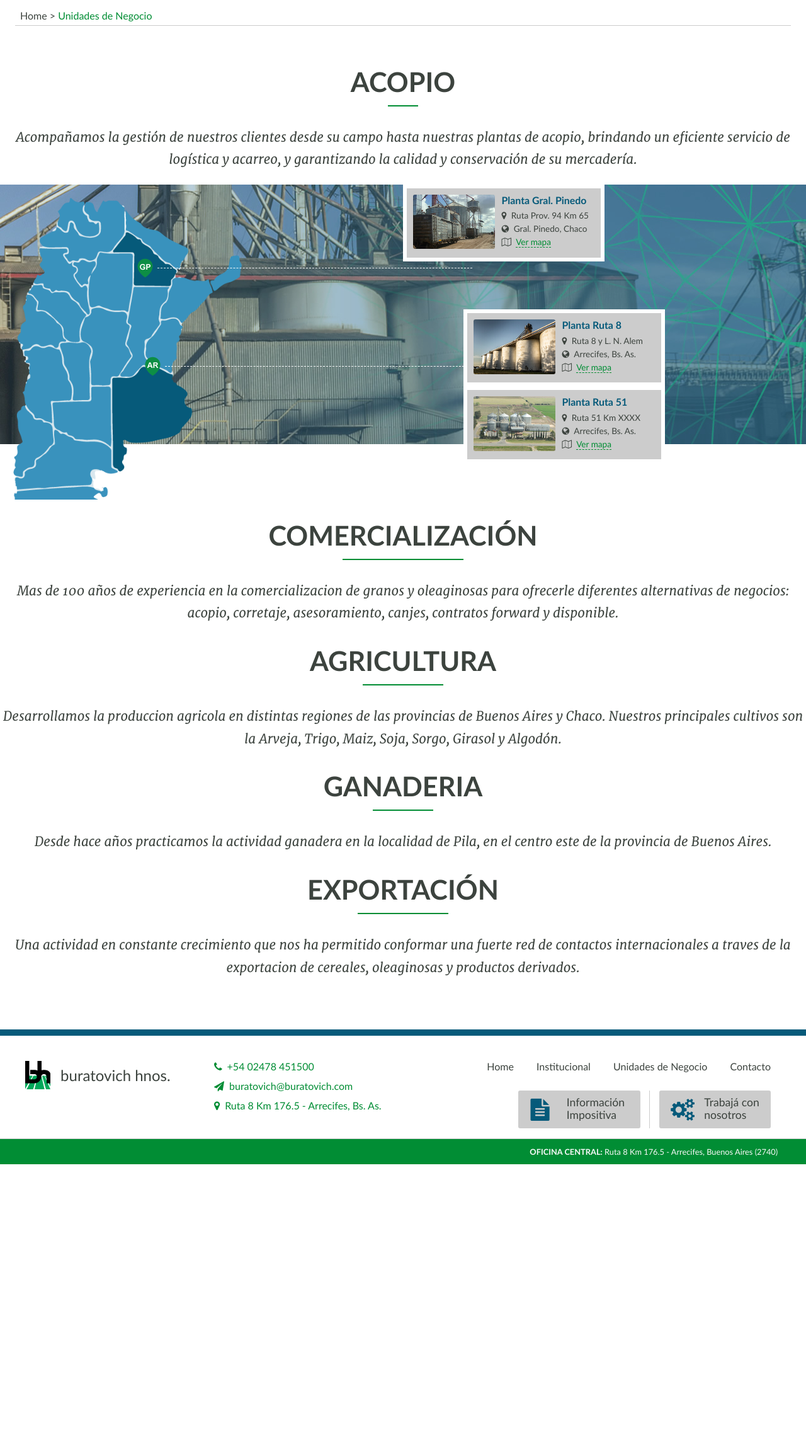
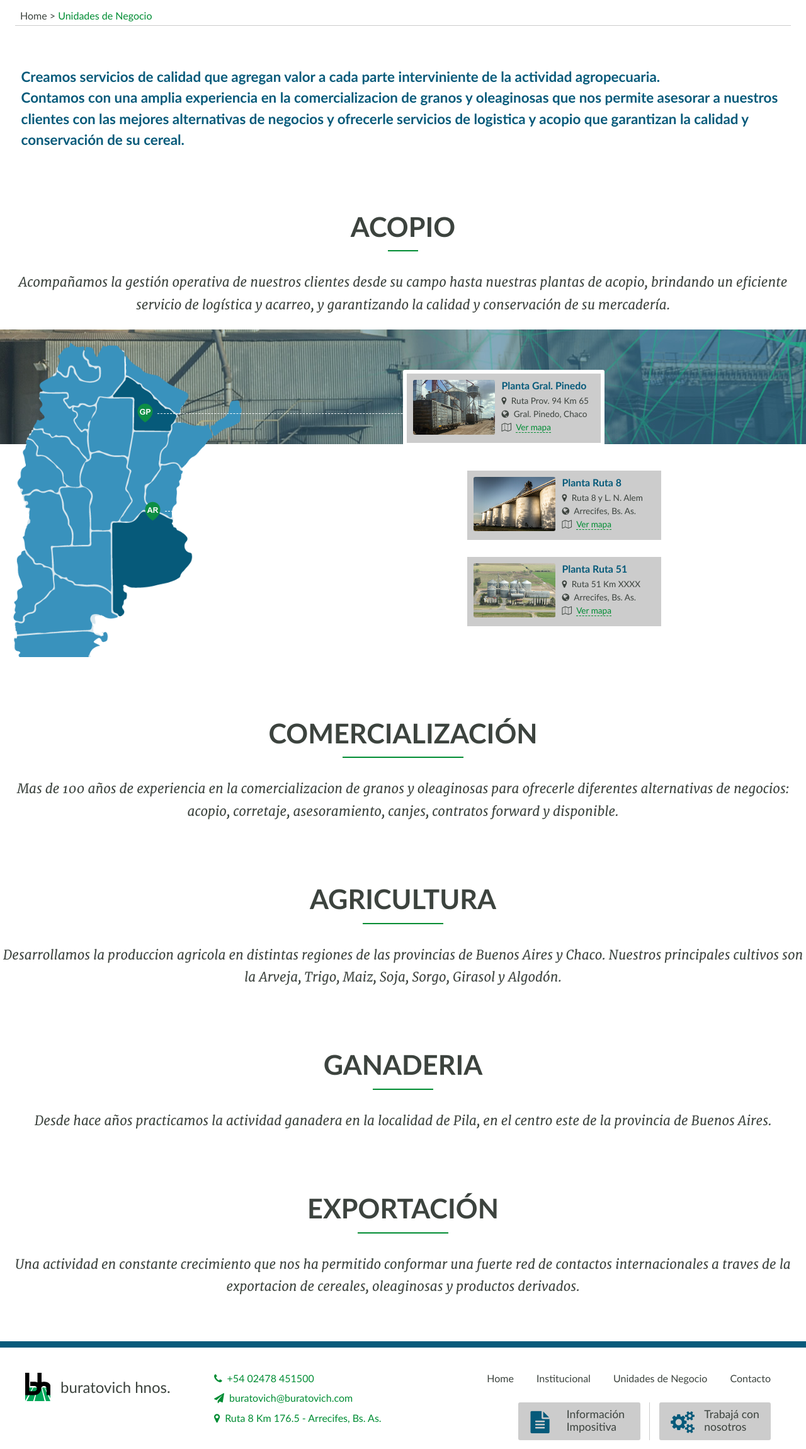
Before and after one commit to luchisds/buratovich, a Django app: template website/templates/units.html in a window 1280 px wide. Shown: the part 95-2395 px from the top of the page at 63% size. Before the commit the page ends 1943 px from the top, so only its background shows below. Run offline with Django 3.2, Linux system fonts and the light colour scheme; the template is opened without the code that fills it, so the values that code supplies are empty; parts of the project's set-up code (start-up, migrations or seed data) failed here and were passed over; some libraries are stand-ins or nearby versions.

Commit message:
units description

```diff
--- a/website/static/css/layout.styl
+++ b/website/static/css/layout.styl
@@ -735,15 +735,25 @@ footer
 /*#### BUSINESS UNITS ###########################################################*/
 
 #bussines-units
+	background url('../img/units/back.jpg') no-repeat fixed top center)
 	padding 3em 0
 	text-align center
+	.units-description
+		color $accentColor
+		font-size 1.4em
+		font-weight 700
+		line-height 1.5em
+		padding 0 1.5em
+		text-align left
 	.unit
-		margin-bottom 2em
+		// margin-bottom 2em
+		margin-top 6em
 		.image
-			max-height 500px
+			max-height 520px
 			overflow hidden
 			position relative
-			//background #eee url('../img/units/unit_acopio_2.jpg') no-repeat fixed top right
+			.content
+				overflow hidden
 			&::after
 				content ""
 				background url('../img/units/unit_acopio_2.jpg') no-repeat fixed top right
@@ -754,8 +764,14 @@ footer
 				right 0
 				position absolute
 				z-index -1
-			.content
-				overflow hidden
+		.line
+			border-top 1px dashed white
+			height 1px
+			width 500px
+		.line-v
+			border-left 1px dashed white
+			margin 0 auto
+			width 1px
 		.quote
 			font-size 1.3em
 			line-height 1.7em
@@ -787,10 +803,6 @@ footer
 				.ar
 					left 36%
 					top 35%
-				.line
-					border-top 1px dashed white
-					height 1px
-					width 500px
 				.gp-line
 					left 39%
 					top 17%
@@ -801,15 +813,15 @@ footer
 				overflow hidden
 				position relative
 				.plant
-					//height 250px
+					position relative
 					text-align left
-					//position absolute
-					position relative
-					width 50%
+					// width 50%
+					width 320px
 					z-index 3
 					.detail
 						background-color $midGrey
 						border 6px solid white
+						border-radius 3px
 						padding 10px
 						img
 							border-radius 3px
@@ -830,13 +842,14 @@ footer
 									color $baseColor
 								i
 									margin-right .3em
+					.line-v
+						height 15px
 				.ar
-					//left 15%
-					//top 30%
-					margin 12% auto auto 15%
+					margin 5% auto auto 15%
+					.detail:nth-child(2)
+						margin-top 15px
 				.gp
-					//top 10%
-						margin 5% auto auto auto
+					margin 10% auto auto 0
 	.commer
 		.separator
 			width 12em
--- a/website/static/css/styles.css
+++ b/website/static/css/styles.css
@@ -1883,13 +1883,24 @@ footer .tax:not(.tax) span:hover .work {
   padding: 3em 0;
   text-align: center;
 }
+#bussines-units .units-description {
+  color: #065a7a;
+  font-size: 1.4em;
+  font-weight: 700;
+  line-height: 1.5em;
+  padding: 0 1.5em;
+  text-align: left;
+}
 #bussines-units .unit {
-  margin-bottom: 2em;
+  margin-top: 6em;
 }
 #bussines-units .unit .image {
-  max-height: 500px;
+  max-height: 520px;
   overflow: hidden;
   position: relative;
+}
+#bussines-units .unit .image .content {
+  overflow: hidden;
 }
 #bussines-units .unit .image::after {
   content: "";
@@ -1902,8 +1913,15 @@ footer .tax:not(.tax) span:hover .work {
   position: absolute;
   z-index: -1;
 }
-#bussines-units .unit .image .content {
-  overflow: hidden;
+#bussines-units .unit .line {
+  border-top: 1px dashed #fff;
+  height: 1px;
+  width: 500px;
+}
+#bussines-units .unit .line-v {
+  border-left: 1px dashed #fff;
+  margin: 0 auto;
+  width: 1px;
 }
 #bussines-units .unit .quote {
   font-size: 1.3em;
@@ -1944,11 +1962,6 @@ footer .tax:not(.tax) span:hover .work {
   left: 36%;
   top: 35%;
 }
-#bussines-units .acopio .image .map-container .line {
-  border-top: 1px dashed #fff;
-  height: 1px;
-  width: 500px;
-}
 #bussines-units .acopio .image .map-container .gp-line {
   left: 39%;
   top: 17%;
@@ -1962,14 +1975,15 @@ footer .tax:not(.tax) span:hover .work {
   position: relative;
 }
 #bussines-units .acopio .image .location .plant {
+  position: relative;
   text-align: left;
-  position: relative;
-  width: 50%;
+  width: 320px;
   z-index: 3;
 }
 #bussines-units .acopio .image .location .plant .detail {
   background-color: #ccc;
   border: 6px solid #fff;
+  border-radius: 3px;
   padding: 10px;
 }
 #bussines-units .acopio .image .location .plant .detail img {
@@ -1997,8 +2011,17 @@ footer .tax:not(.tax) span:hover .work {
 #bussines-units .acopio .image .location .plant .detail div p i {
   margin-right: 0.3em;
 }
+#bussines-units .acopio .image .location .plant .line-v {
+  height: 15px;
+}
 #bussines-units .acopio .image .location .ar {
-  margin: 12% auto auto 15%;
+  margin: 5% auto auto 15%;
+}
+#bussines-units .acopio .image .location .ar .detail:nth-child(2) {
+  margin-top: 15px;
+}
+#bussines-units .acopio .image .location .gp {
+  margin: 10% auto auto 0;
 }
 #bussines-units .commer .separator {
   width: 12em;
--- a/website/templates/units.html
+++ b/website/templates/units.html
@@ -19,10 +19,14 @@
 
 {% block content %}
 <section id="bussines-units">
-	<section class="unit acopio">
+	<article class="units-description">
+		<p>Creamos servicios de calidad que agregan valor a cada parte interviniente de la actividad agropecuaria.</p>
+		<p>Contamos con una amplia experiencia en la comercializacion de granos y oleaginosas que nos permite asesorar a nuestros clientes con las mejores alternativas de negocios y ofrecerle servicios de logistica y acopio que garantizan la calidad y conservación de su cereal.</p>
+	</article>
+	<article class="unit acopio">
 		<h2 class="unit-title">ACOPIO</h2>
 		<div class="separator"></div>
-		<p class="quote maxwidth">Acompañamos la gestión de nuestros clientes desde su campo hasta nuestras plantas de acopio, brindando un eficiente servicio de logística y acarreo, y garantizando la calidad y conservación de su mercadería.</p>
+		<p class="quote maxwidth">Acompañamos la gestión operativa de nuestros clientes desde su campo hasta nuestras plantas de acopio, brindando un eficiente servicio de logística y acarreo, y garantizando la calidad y conservación de su mercadería.</p>
 		<div class="image">
 			<div class="content">
 				<div class="map-container col-2">
@@ -40,7 +44,7 @@
 								<h3>Planta Gral. Pinedo</h3>
 								<p><i class="fa fa-map-marker" aria-hidden="true"></i> Ruta Prov. 94 Km 65</p>
 								<p><i class="fa fa-globe" aria-hidden="true"></i> Gral. Pinedo, Chaco</p>
-								<p><i class="fa fa-map-o" aria-hidden="true"></i> <a href="">Ver mapa</a></p>
+								<p><i class="fa fa-map-o" aria-hidden="true"></i> <a href="https://goo.gl/maps/T1Anp7VF4X72">Ver mapa</a></p>
 							</div>
 						</div>
 					</div>
@@ -51,16 +55,17 @@
 								<h3>Planta Ruta 8</h3>
 								<p><i class="fa fa-map-marker" aria-hidden="true"></i> Ruta 8 y L. N. Alem</p>
 								<p><i class="fa fa-globe" aria-hidden="true"></i> Arrecifes, Bs. As.</p>
-								<p><i class="fa fa-map-o" aria-hidden="true"></i> <a href="">Ver mapa</a></p>
+								<p><i class="fa fa-map-o" aria-hidden="true"></i> <a href="https://goo.gl/maps/qhGsaHRs35D2">Ver mapa</a></p>
 							</div>
 						</div>
+						<div class="line-v"></div>
 						<div class="detail">
 							<img src="{% static "img/mini_ruta51.jpg" %}" alt="">
 							<div>
 								<h3>Planta Ruta 51</h3>
 								<p><i class="fa fa-map-marker" aria-hidden="true"></i> Ruta 51 Km XXXX</p>
 								<p><i class="fa fa-globe" aria-hidden="true"></i> Arrecifes, Bs. As.</p>
-								<p><i class="fa fa-map-o" aria-hidden="true"></i> <a href="">Ver mapa</a></p>
+								<p><i class="fa fa-map-o" aria-hidden="true"></i> <a href="https://goo.gl/maps/52qmKcfdyA72">Ver mapa</a></p>
 							</div>
 						</div>
 					</div>
@@ -69,26 +74,26 @@
 				<!--<div style="clear:both;"></div>-->
 			</div>
 		</div>
-	</section>
-	<section class="unit commer">
+	</article>
+	<article class="unit commer">
 		<h2 class="unit-title">COMERCIALIZACIÓN</h2>
 		<div class="separator"></div>
 		<p class="quote maxwidth">Mas de 100 años de experiencia en la comercializacion de granos y oleaginosas para ofrecerle diferentes alternativas de negocios: acopio, corretaje, asesoramiento, canjes, contratos forward y disponible.</p>
-	</section>
-	<section class="unit agro">
+	</article>
+	<article class="unit agro">
 		<h2 class="unit-title">AGRICULTURA</h2>
 		<div class="separator"></div>
 		<p class="quote maxwidth">Desarrollamos la produccion agricola en distintas regiones de las provincias de Buenos Aires y Chaco. Nuestros principales cultivos son la Arveja, Trigo, Maiz, Soja, Sorgo, Girasol y Algodón.</p>
-	</section>
-	<section class="unit breeding">
+	</article>
+	<article class="unit breeding">
 		<h2 class="unit-title">GANADERIA</h2>
 		<div class="separator"></div>
 		<p class="quote maxwidth">Desde hace años practicamos la actividad ganadera en la localidad de Pila, en el centro este de la provincia de Buenos Aires.</p>
-	</section>
-	<section class="unit export">
+	</article>
+	<article class="unit export">
 		<h2 class="unit-title">EXPORTACIÓN</h2>
 		<div class="separator"></div>
 		<p class="quote maxwidth">Una actividad en constante crecimiento que nos ha permitido conformar una fuerte red de contactos internacionales a traves de la exportacion de cereales, oleaginosas y productos derivados.</p>
-	</section>
+	</article>
 </section>
 {% endblock %}
```
Also changed, not shown: website/static/img/units/back.jpg (added).
